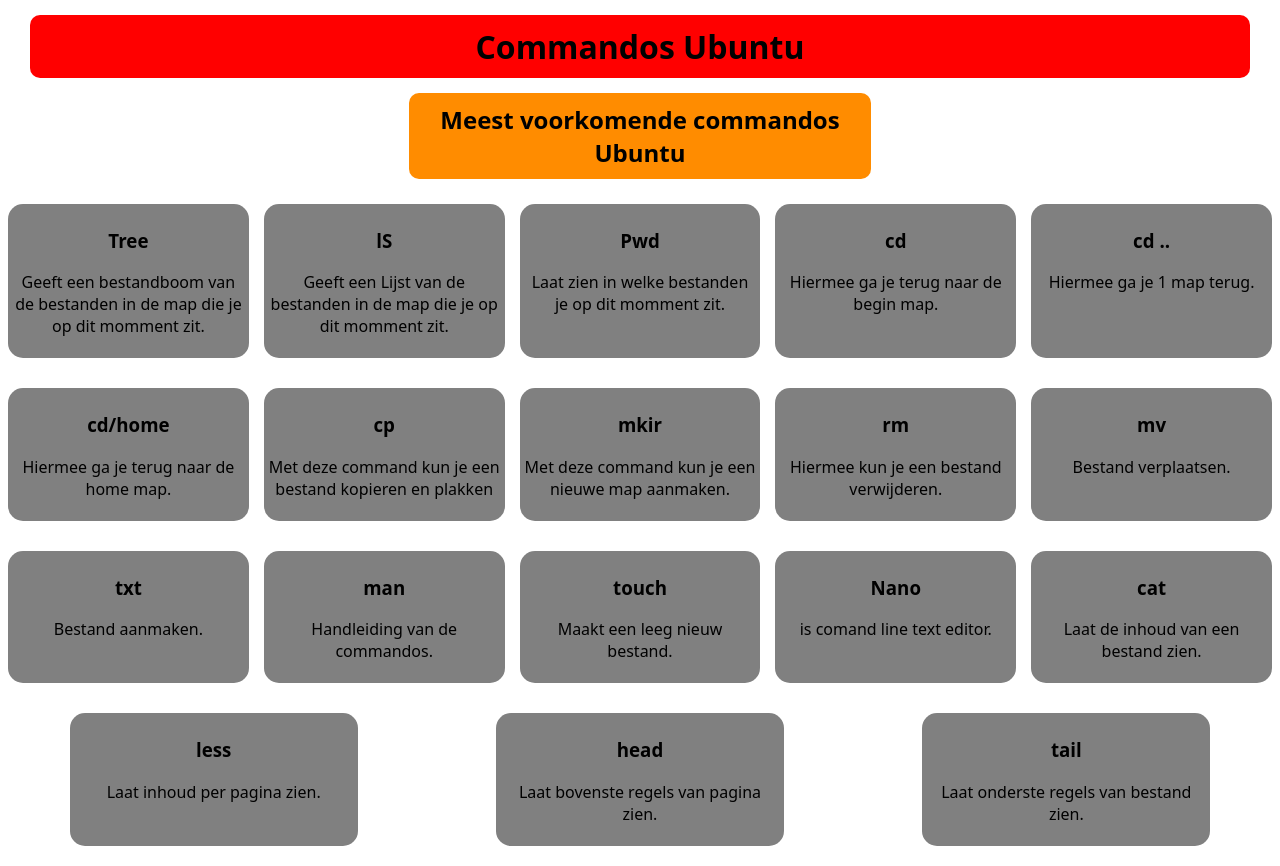
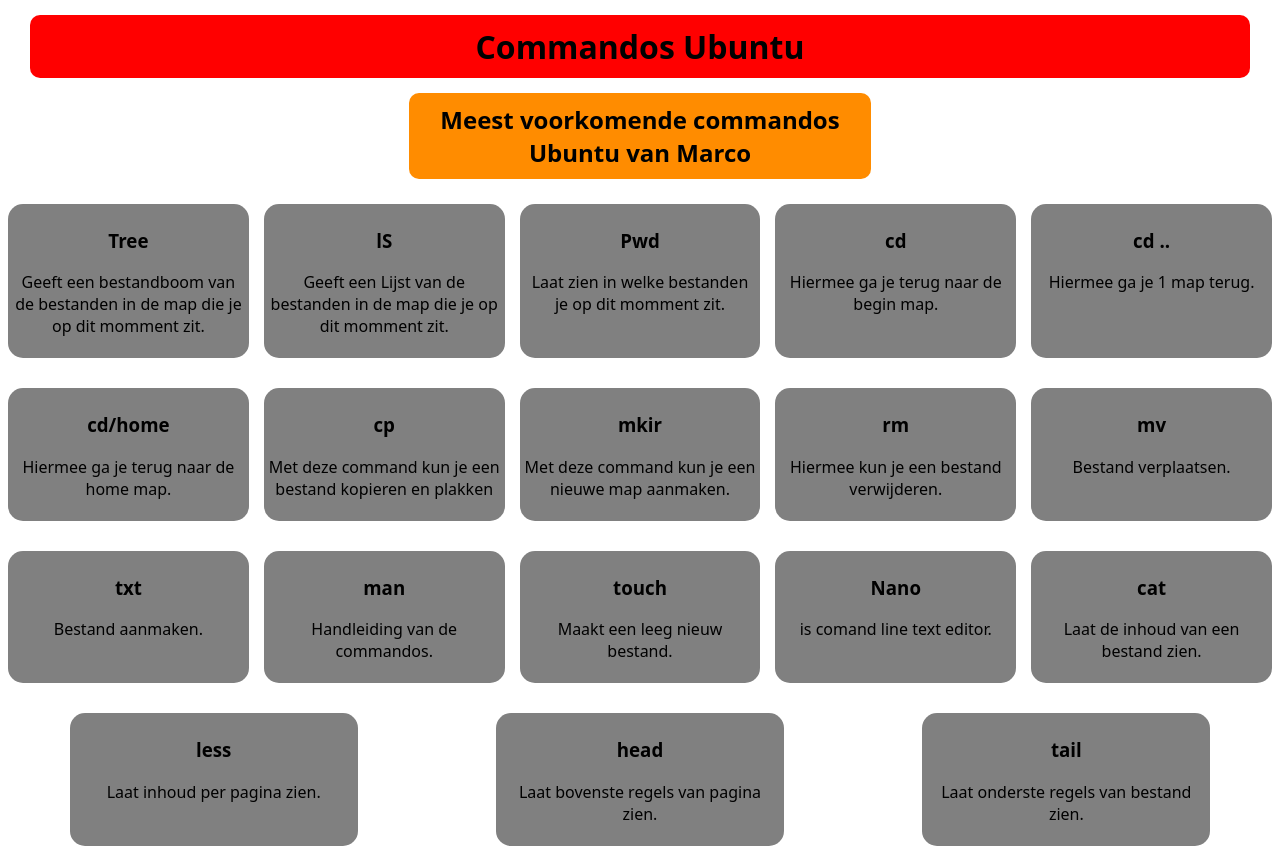
Before and after one commit to SemK31204/Command-html, a plain HTML site: page index.html in a window 1280 px wide. Drawn offline with Linux system fonts and the light colour scheme.

Commit message:
test voor github pages

```diff
--- a/index.html
+++ b/index.html
@@ -12,7 +12,7 @@
     <header>
         <H1>Commandos Ubuntu</H1>
     </header>
-    <h2>Meest voorkomende commandos Ubuntu</h2>
+    <h2>Meest voorkomende commandos Ubuntu van Marco</h2>
     <div class="row">
         <div class="com">
             <h3>Tree</h3>
```
